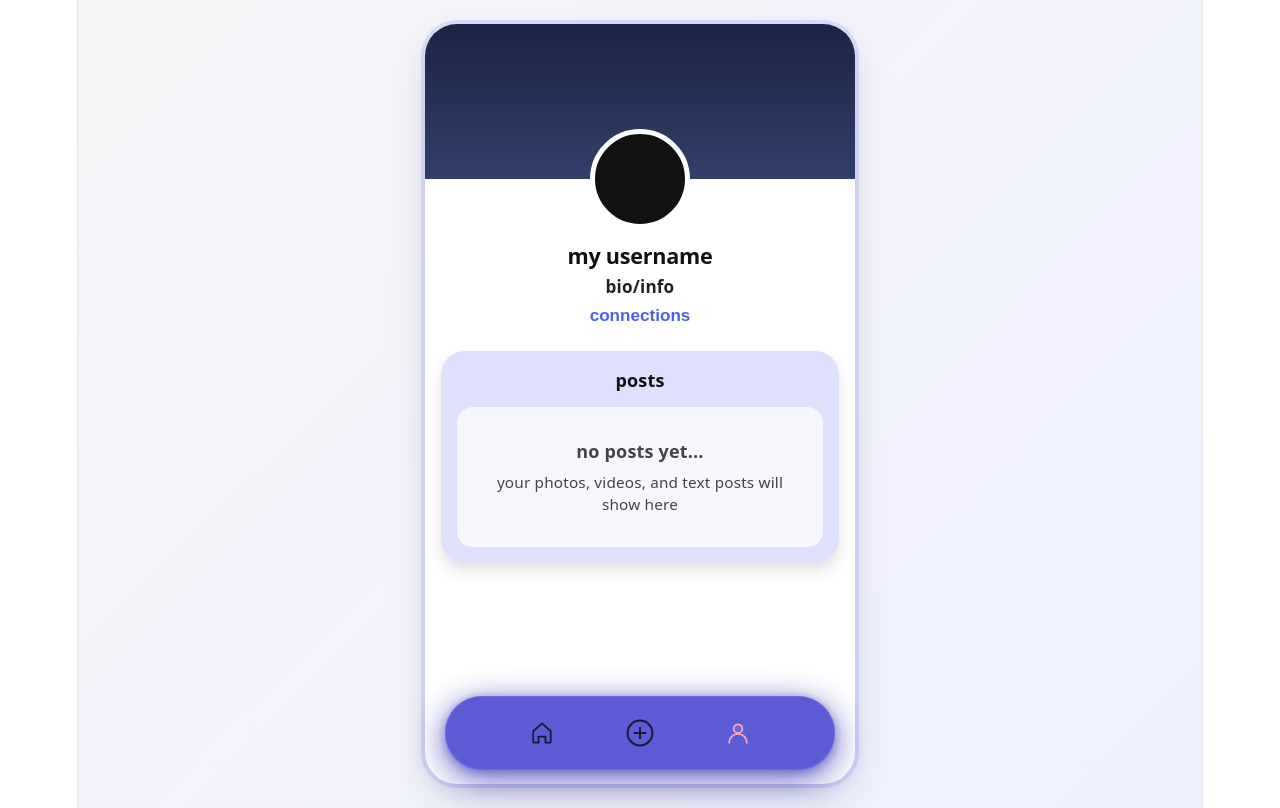
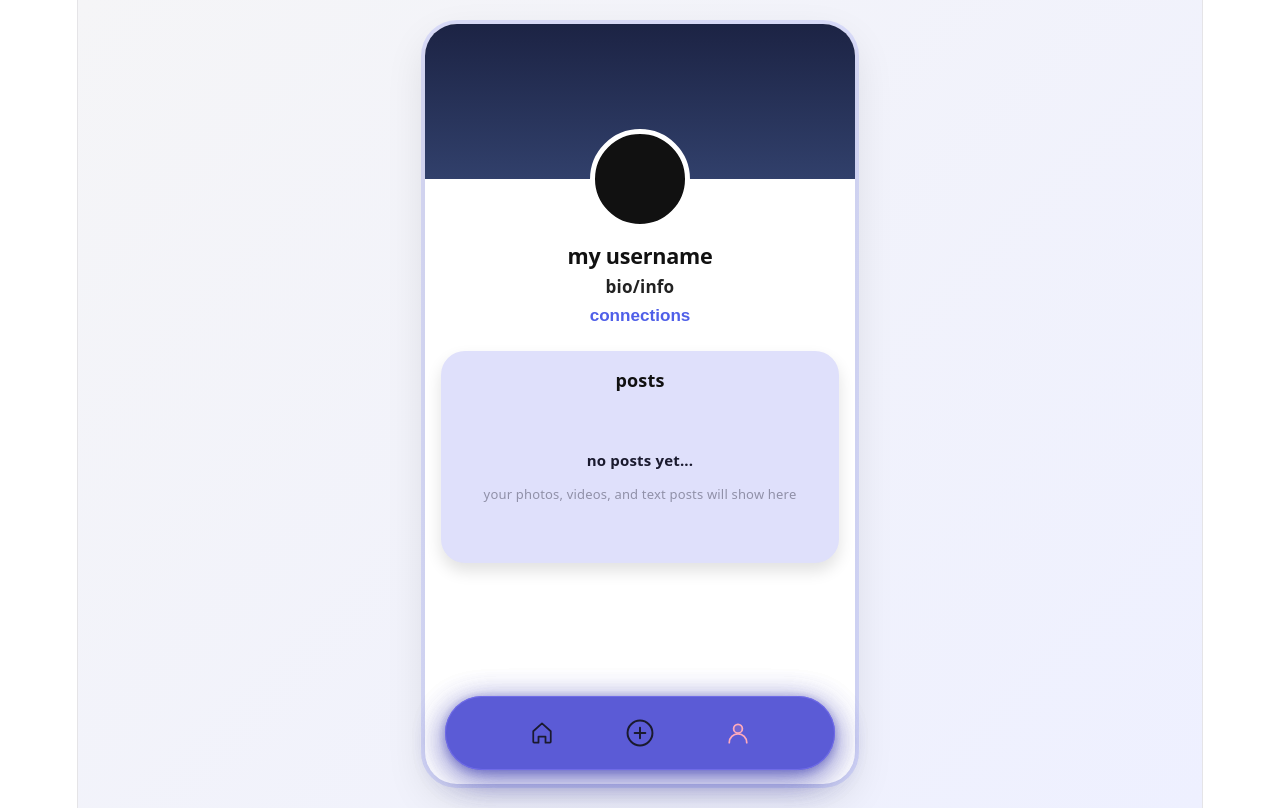
Before and after one commit to Descroll/descroll-frontend, a React (Vite) app: page /profile in a window 1280 px wide. Built offline with nearby package versions, Linux system fonts and the light colour scheme.

Commit message:
user gallery component

```diff
--- /dev/null
+++ b/src/components/post/UserGallery.jsx
@@ -0,0 +1,40 @@
+import { useNavigate } from 'react-router-dom';
+import TextPost from '../post/TextPost';
+import PhotoPost from '../post/PhotoPost';
+import VideoPost from '../post/VideoPost';
+import './UserGalleryStyle.css';
+
+export default function UserGallery({ posts = [] }) {
+    const navigate = useNavigate();
+
+    if (posts.length === 0) {
+        return (
+            <div className="gallery-empty">
+                <p>no posts yet...</p>
+                <span>your photos, videos, and text posts will show here</span>
+            </div>
+        );
+    }
+
+    const renderPost = (post) => {
+        const props = {
+            key: post.id,
+            post,
+            mode: 'grid',
+            onClick: () => navigate(`/posts/${post.id}`),
+        };
+
+        switch (post.type) {
+            case 'photo': return <PhotoPost {...props} />;
+            case 'video': return <VideoPost {...props} />;
+            case 'text':  return <TextPost  {...props} />;
+            default:      return null;
+        }
+    };
+
+    return (
+        <div className="gallery-grid">
+            {posts.map(renderPost)}
+        </div>
+    );
+}
--- /dev/null
+++ b/src/components/post/UserGalleryStyle.css
@@ -0,0 +1,28 @@
+.gallery-grid {
+    display: grid;
+    grid-template-columns: repeat(3, 1fr);
+    gap: 3px;
+    width: 100%;
+}
+
+.gallery-empty {
+    display: flex;
+    flex-direction: column;
+    align-items: center;
+    justify-content: center;
+    padding: 40px 20px;
+    gap: 8px;
+    text-align: center;
+}
+
+.gallery-empty p {
+    font-size: 15px;
+    font-weight: 600;
+    color: #1a1a2e;
+    margin: 0;
+}
+
+.gallery-empty span {
+    font-size: 13px;
+    color: #9090a8;
+}
--- a/src/pages/profile/Profile.jsx
+++ b/src/pages/profile/Profile.jsx
@@ -1,8 +1,10 @@
 import BottomNav from '../../components/navigation/BottomNav';
 import "../../styles/profile.css";
+import UserGallery from '../../components/post/UserGallery';
 function Profile() {
     const username = "my username";
     const bio = "bio/info";
+    const posts = [] //fill this in later with real data
     return (
         <div className="profile-page">
             <div className="profile-card">
@@ -23,11 +25,7 @@ function Profile() {
                     <div className="profile-section">
                         <h3>posts</h3>
                     </div>
-
-                    <div className="user-posts">
-                        <p>no posts yet...</p>
-                        <span>your photos, videos, and text posts will show here</span>
-                    </div>
+                    <UserGallery posts={posts} /> {/* replace with real posts later */}
                 </div>
                 <BottomNav />
             </div>
```
